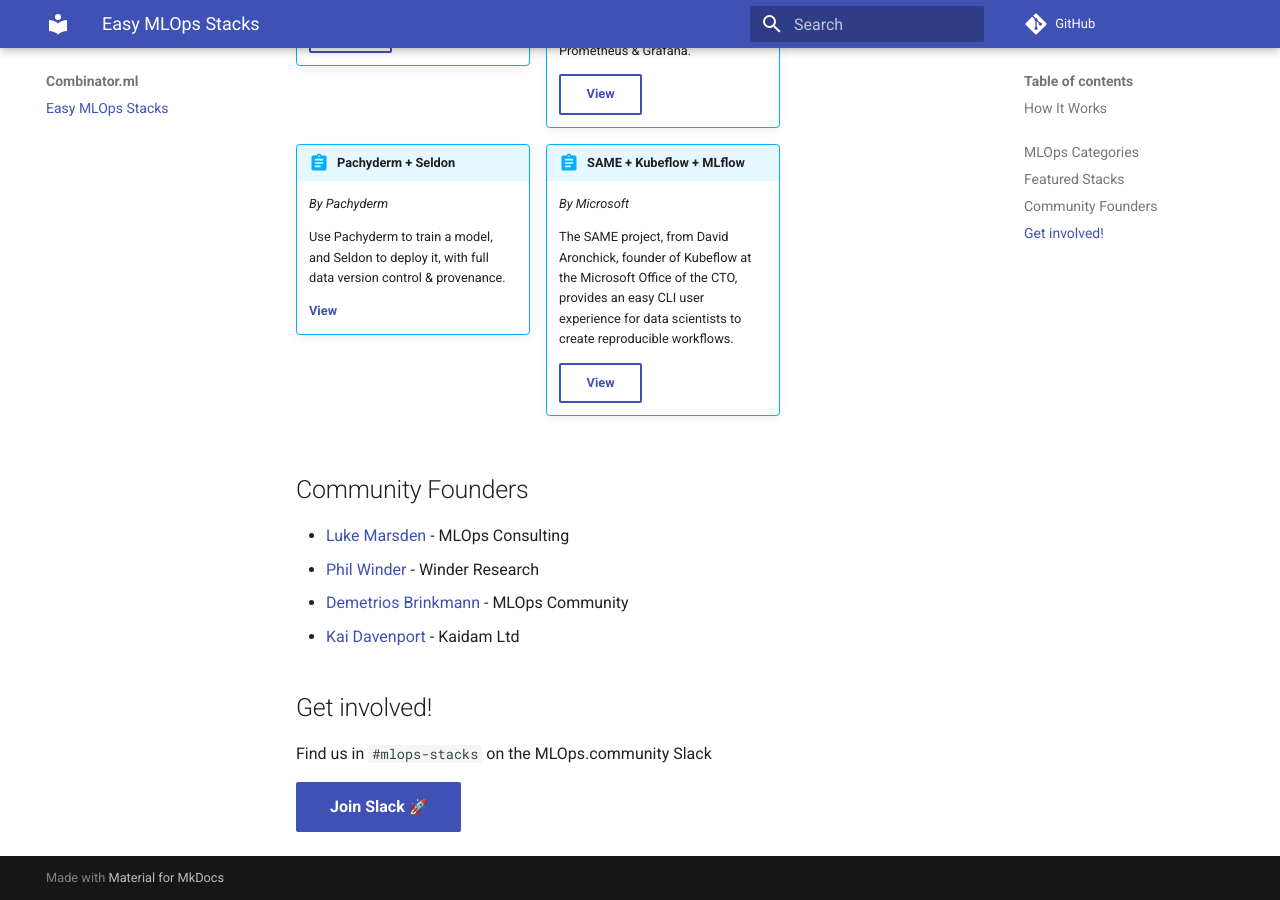
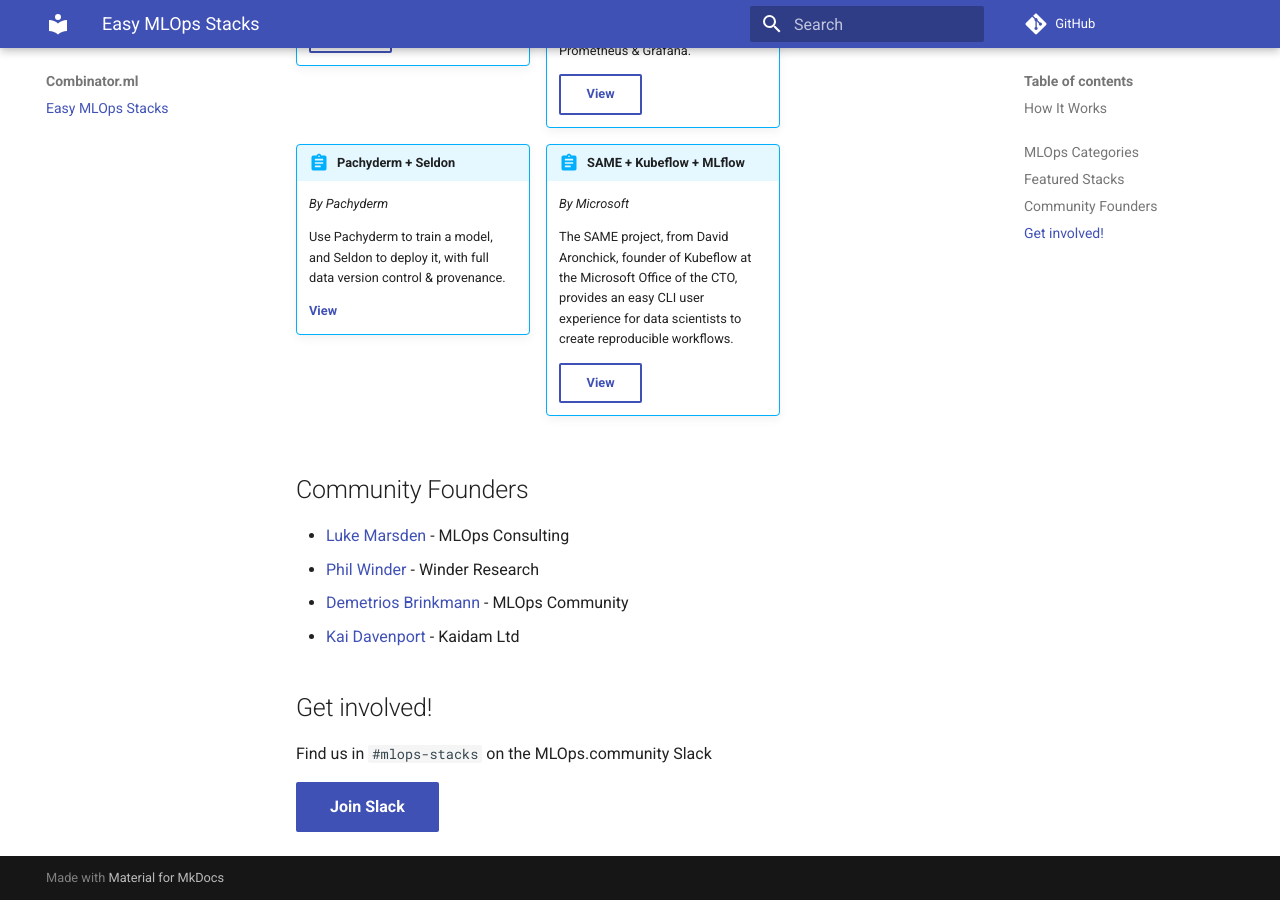
Before and after one commit to combinator-ml/combinator, an MkDocs documentation site: the page built from docs/index.md, in a window 1280 px wide and 900 px high, scrolled down 2272 px. Built offline with MkDocs 1.6.1 and Material for MkDocs 9.7.7, drawn with Linux system fonts in a browser that asks for light colours; emoji names are drawn with the system emoji font; comment, search, counter and statistics services are not loaded.

Commit message:
readthedocs doesn't support emojis

```diff
--- a/docs/index.md
+++ b/docs/index.md
@@ -104,4 +104,4 @@
 
 Find us in `#mlops-stacks` on the MLOps.community Slack
 
-[Join Slack :rocket:](https://go.mlops.community/slack){ .md-button .md-button--primary }
+[Join Slack](https://go.mlops.community/slack){ .md-button .md-button--primary }
--- a/mkdocs.yml
+++ b/mkdocs.yml
@@ -6,7 +6,7 @@
   - admonition
   - pymdownx.details
   - pymdownx.superfences
-  - pymdownx.emoji:
-      emoji_index: !!python/name:materialx.emoji.twemoji
-      emoji_generator: !!python/name:materialx.emoji.to_svg
+#  - pymdownx.emoji:
+#      emoji_index: !!python/name:materialx.emoji.twemoji
+#      emoji_generator: !!python/name:materialx.emoji.to_svg
 repo_url: https://github.com/combinator-ml/website
```
